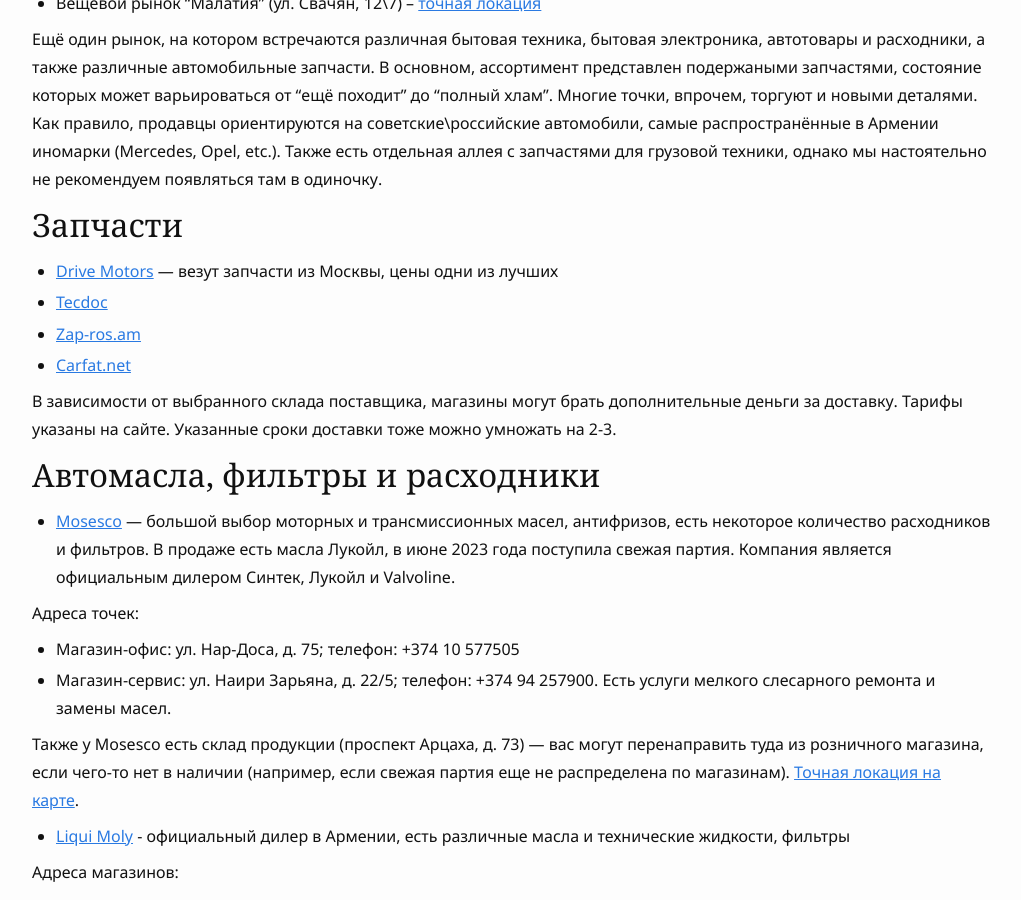
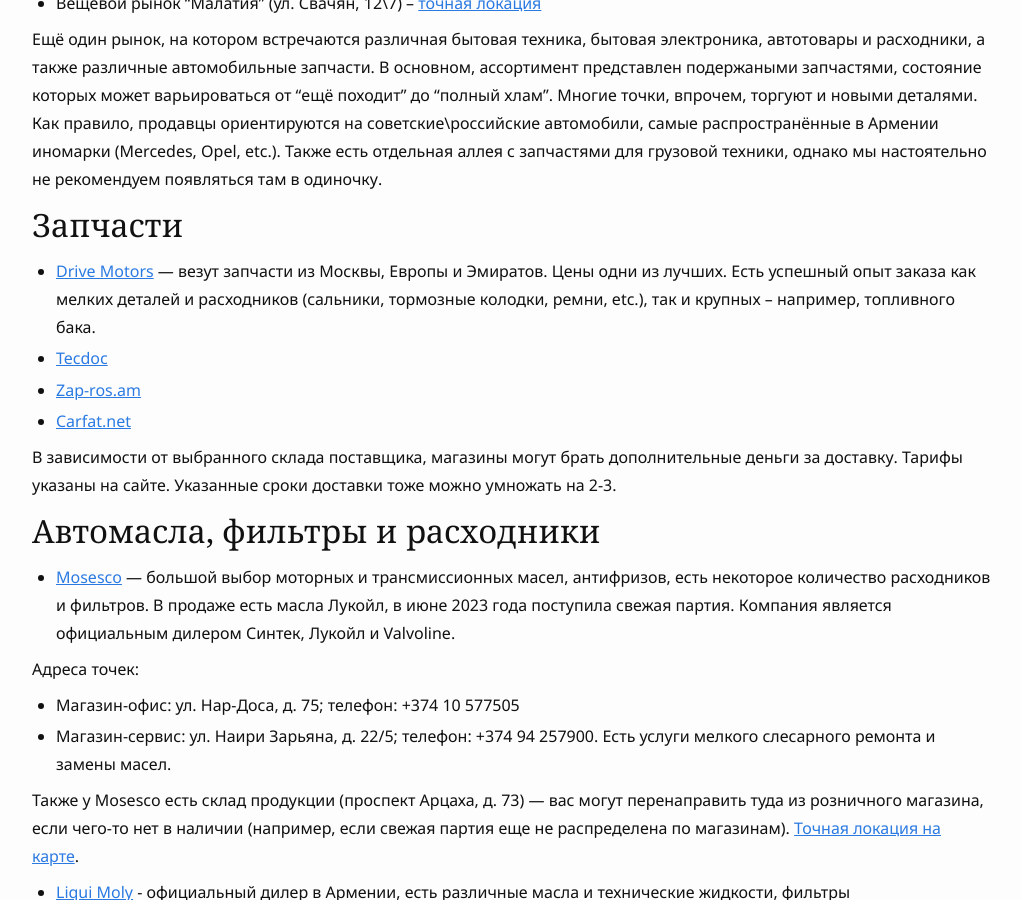
Before and after one commit to haywiki/haywiki.github.io, a Jekyll site: the page built from drive/services.md, in a window 1280 px wide and 900 px high, scrolled down 1207 px. Shown: the whole window, without its empty margins (128-1149 px from the left). Built offline with Jekyll 4.4.1, drawn with Linux system fonts in a browser that asks for light colours; nearby versions of some CDN libraries; a script that is not in the unit is left out.

Commit message:
few small corrections re: Drive Motors services

```diff
--- a/drive/services.md
+++ b/drive/services.md
@@ -34,7 +34,7 @@
 
 ## Запчасти
 
-- [Drive Motors](https://shop.drivemotors.am/) — везут запчасти из Москвы, цены одни из лучших
+- [Drive Motors](https://shop.drivemotors.am/) — везут запчасти из Москвы, Европы и Эмиратов. Цены одни из лучших. Есть успешный опыт заказа как мелких деталей и расходников (сальники, тормозные колодки, ремни, etc.), так и крупных -- например, топливного бака.
 - [Tecdoc](https://tecdoc.am/)
 - [Zap-ros.am](https://zap-ros.am/)
 - [Carfat.net](https://carfat.net/)
```
